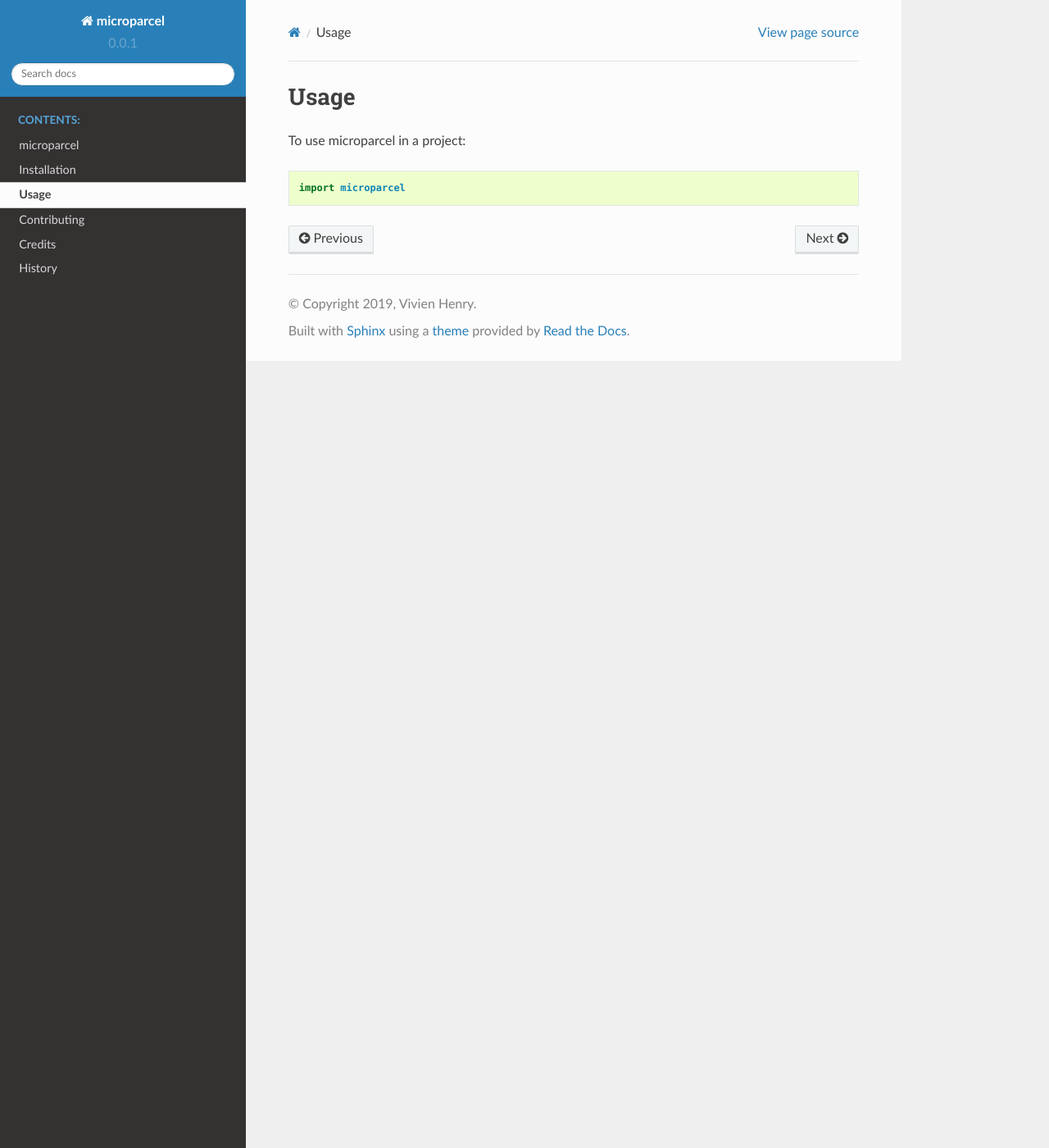
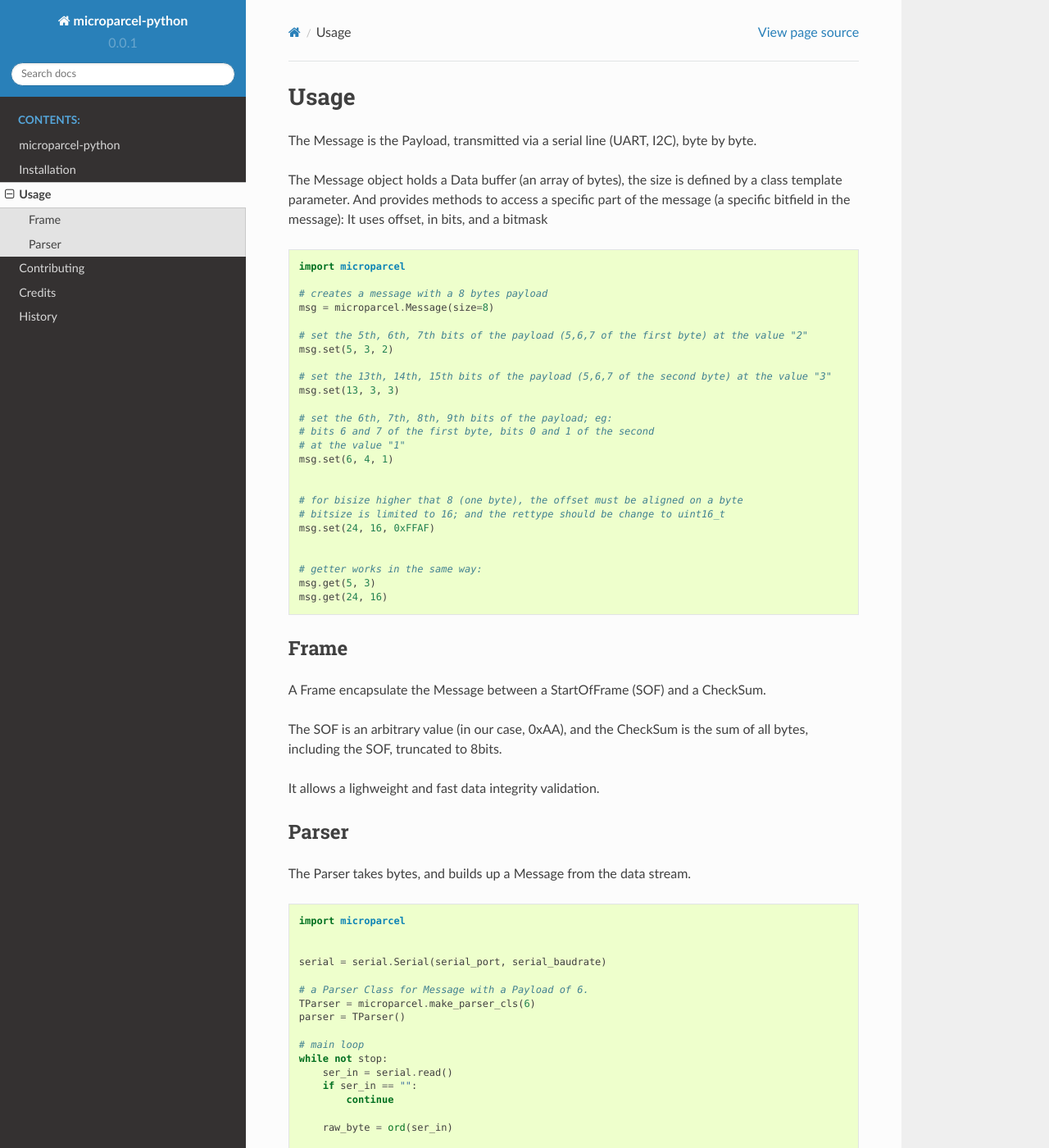
Before and after one commit to lukh/microparcel-python, a Sphinx documentation site: the page built from docs/usage.rst, in a window 1280 px wide and 1400 px high. Shown: the whole window at 82% size. Built offline with Sphinx 7.4.7 and the Read the Docs theme 2.0.0, drawn with Linux system fonts in a browser that asks for light colours; pages that are not in the unit, such as notebooks, are missing from menus; some of the changed text lies outside the part shown.

Commit message:
working on doc

```diff
--- a/docs/conf.py
+++ b/docs/conf.py
@@ -49,7 +49,7 @@ source_suffix = '.rst'
 master_doc = 'index'
 
 # General information about the project.
-project = u'microparcel'
+project = u'microparcel-python'
 copyright = u"2019, Vivien Henry"
 author = u"Vivien Henry"
 
--- a/docs/usage.rst
+++ b/docs/usage.rst
@@ -2,6 +2,120 @@
 Usage
 =====
 
-To use microparcel in a project::
+The Message is the Payload, transmitted via a serial line (UART, I2C), byte by byte.
+
+The Message object holds a Data buffer (an array of bytes), the size is defined by a class template parameter.
+And provides methods to access a specific part of the message (a specific bitfield in the message):
+It uses offset, in bits, and a bitmask
+
+.. code-block:: py
 
     import microparcel
+
+    # creates a message with a 8 bytes payload
+    msg = microparcel.Message(size=8)
+
+    # set the 5th, 6th, 7th bits of the payload (5,6,7 of the first byte) at the value "2"
+    msg.set(5, 3, 2)
+
+    # set the 13th, 14th, 15th bits of the payload (5,6,7 of the second byte) at the value "3"
+    msg.set(13, 3, 3)
+
+    # set the 6th, 7th, 8th, 9th bits of the payload; eg:
+    # bits 6 and 7 of the first byte, bits 0 and 1 of the second
+    # at the value "1"
+    msg.set(6, 4, 1)
+
+
+    # for bisize higher that 8 (one byte), the offset must be aligned on a byte
+    # bitsize is limited to 16; and the rettype should be change to uint16_t
+    msg.set(24, 16, 0xFFAF)
+
+
+    # getter works in the same way:
+    msg.get(5, 3)
+    msg.get(24, 16)
+
+
+
+Frame
+-----
+
+A Frame encapsulate the Message between a StartOfFrame (SOF) and a CheckSum.
+
+The SOF is an arbitrary value (in our case, 0xAA),
+and the CheckSum is the sum of all bytes, including the SOF, truncated to 8bits.
+
+It allows a lighweight and fast data integrity validation.
+
+
+Parser
+------
+
+The Parser takes bytes, and builds up a Message from the data stream.
+
+.. code-block:: py
+
+    import microparcel
+
+
+    serial = serial.Serial(serial_port, serial_baudrate)
+
+    # a Parser Class for Message with a Payload of 6.
+    TParser = microparcel.make_parser_cls(6)
+    parser = TParser()
+
+    # main loop
+    while not stop:
+        ser_in = serial.read()
+        if ser_in == "":
+            continue
+
+        raw_byte = ord(ser_in)
+
+        msg = microparcel.Message(size=6)
+
+        # parse byte
+        status = parser.parse(raw_byte, msg)
+        if status == parser.Status.Complete:
+            pass # Handles the message here
+
+        if status == parser.Status.Error:
+            print("Error in parsing Serial Message: recv byte = {}, current msg = {}".format(raw_byte, msg.data))
+
+    serial.close()
+
+
+The Parser also encodes Message into Frames for sending data
+
+.. code-block:: py
+
+    import microparcel
+
+    serial = serial.Serial(serial_port, serial_baudrate)
+
+    # a Parser Class for Message with a Payload of 6.
+    TParser = microparcel.make_parser_cls(6)
+    parser = TParser()
+
+    def sendMsg(msg):
+        if serial is None:
+            raise FrontendError("Can't send message to the hardware, serial port not opened")
+
+        frame = parser.encode(msg)
+        buff = bytearray()
+        for d in frame.data:
+            buff.append(d)
+        serial.write(buff)
+
+
+    # creates a message with a 8 bytes payload
+    msg = microparcel.Message(size=6)
+
+    # set the 5th, 6th, 7th bits of the payload (5,6,7 of the first byte) at the value "2"
+    msg.set(5, 3, 2)
+    # set the 13th, 14th, 15th bits of the payload (5,6,7 of the second byte) at the value "3"
+    msg.set(13, 3, 3)
+    # ...
+
+    sendMsg(msg)
```
Also changed, not shown: README.rst (+16 -10 lines).
